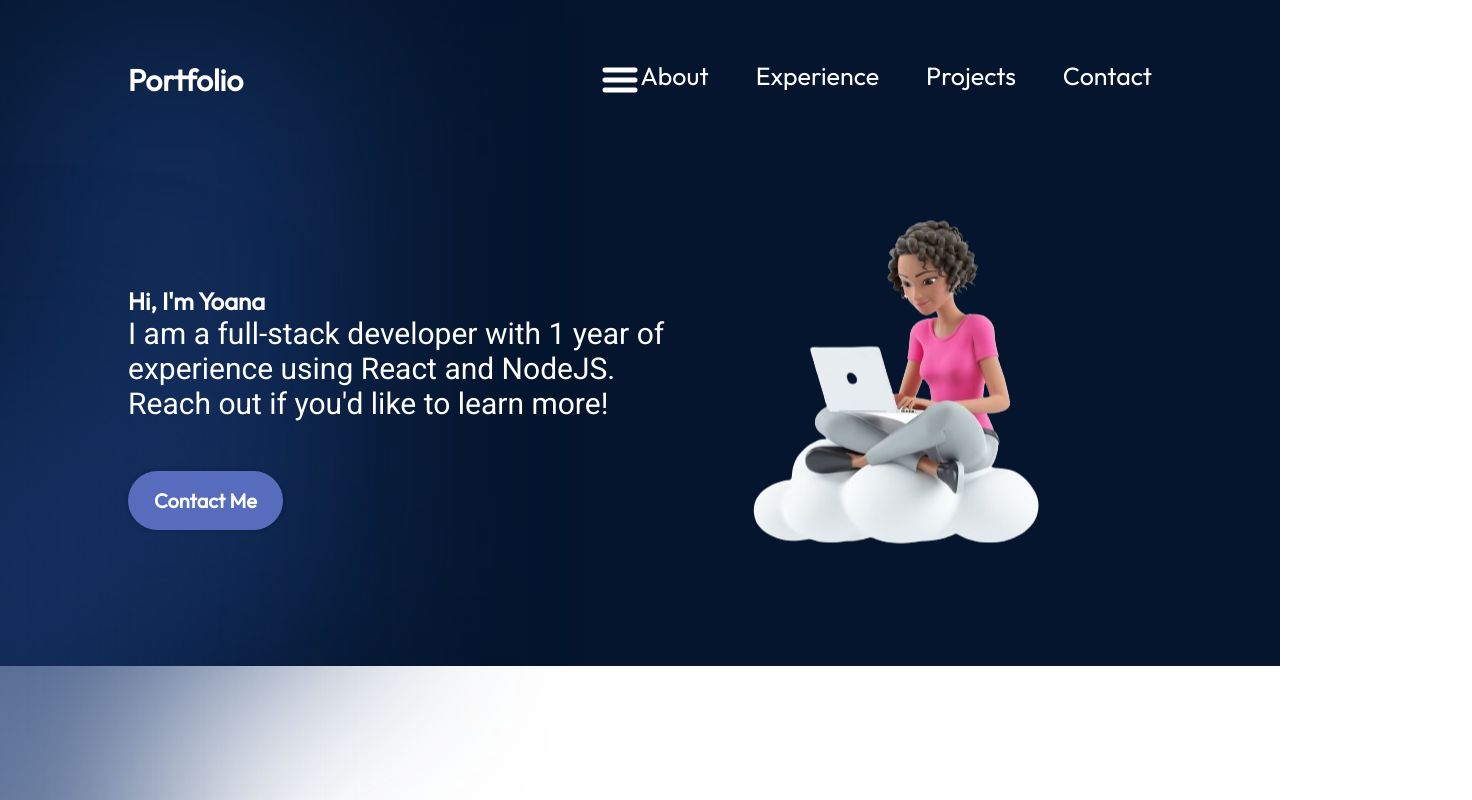
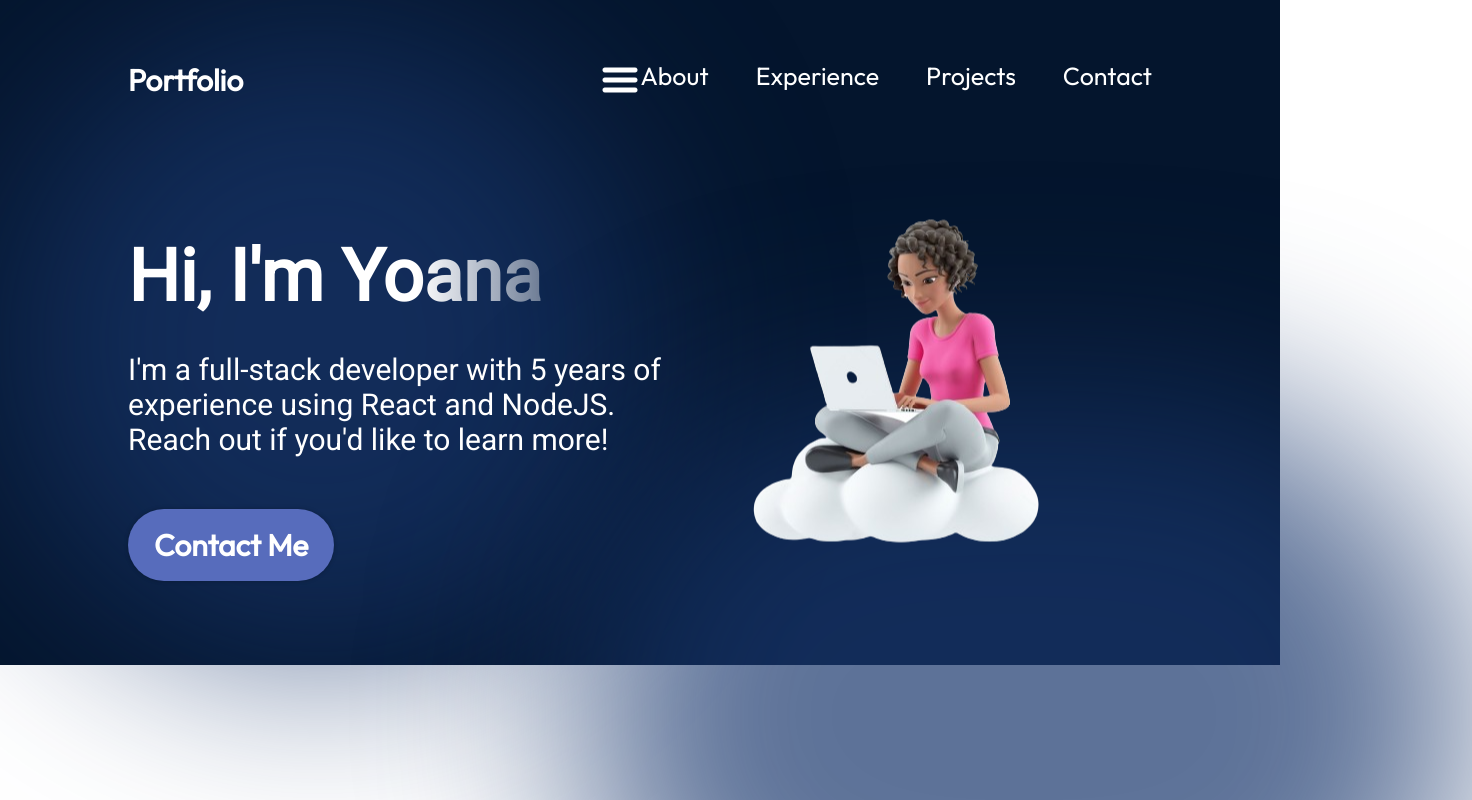
Before and after one commit to yoanastamenova/Yoanastamenova.com, a React (Vite) app: page / in a window 1280 px wide. Shown: the top 800 px of the page, 1472 px wide, since content can reach past the window. Built offline with nearby package versions, Linux system fonts and the light colour scheme.

Commit message:
fix: another fix with h1 hero tag

```diff
--- a/src/components/Hero/Hero.jsx
+++ b/src/components/Hero/Hero.jsx
@@ -1,23 +1,28 @@
-import React from 'react'
-import { getImageUrl } from "../../utils"
-import styles from "./Hero.module.css"
+import React from "react";
+
+import styles from "./Hero.module.css";
+import { getImageUrl } from "../../utils";
 
 export const Hero = () => {
   return (
     <section className={styles.container}>
-        <div className={styles.content}>
-            <h1 className={styles.item}>Hi, I'm Yoana</h1>
-            <p className={styles.description}>I am a full-stack developer with 1 year of experience using React and NodeJS.
-                Reach out if you'd like to learn more!
-            </p>
-            <a className={styles.contactBtn} href="mailto:yoana.stamenovaa@gmail.com">Contact Me</a>
-        </div>
-        <img src={getImageUrl("hero/heroImage.png")}
-        alt="Hero Image of me"
+      <div className={styles.content}>
+        <h1 className={styles.title}>Hi, I'm Yoana</h1>
+        <p className={styles.description}>
+          I'm a full-stack developer with 5 years of experience using React and
+          NodeJS. Reach out if you'd like to learn more!
+        </p>
+        <a href="mailto:myemail@email.com" className={styles.contactBtn}>
+          Contact Me
+        </a>
+      </div>
+      <img
+        src={getImageUrl("hero/heroImage.png")}
+        alt="Hero image of me"
         className={styles.heroImg}
-        />
-            <div className={styles.topBlur}></div>
-            <div className={styles.bottomBlur}></div>
+      />
+      <div className={styles.topBlur} />
+      <div className={styles.bottomBlur} />
     </section>
-  )
-}
+  );
+};
--- a/src/components/Hero/Hero.module.css
+++ b/src/components/Hero/Hero.module.css
@@ -4,8 +4,8 @@
   position: relative;
   display: flex;
   align-items: center;
-    justify-content: center;
-    margin-top: 50px;
+  justify-content: space-between;
+  margin-top: 49px;
   z-index: 1;
   margin-left: 10%;
   margin-right: 10%;
@@ -20,23 +20,23 @@
 }
 
 .title {
-    font-size: 70px;
+  font-size: 72px;
   font-weight: 900;
-    margin-bottom: 30px;
+  margin-bottom: 33px;
   font-family: var(--font-roboto);
   background: linear-gradient(
     90deg,
-        rgba(255,255,255,1) 70%,
-        rgba (255,255,255,0) 120%
+    rgba(255, 255, 255, 1) 70%,
+    rgba(255, 255, 255, 0) 120%
   );
   -webkit-text-fill-color: transparent;
-    background-clip: text;
+  -webkit-background-clip: text;
 }
 
 .description {
   font-size: 30px;
   font-family: var(--font-roboto);
-    margin-bottom: 50px;
+  margin-bottom: 52px;
 }
 
 .contactBtn {
@@ -44,10 +44,10 @@
   background-color: var(--color-primary);
   color: var(--color-text);
   border-radius: 100px;
-    font-size: 20px;
+  font-size: 30px;
   font-weight: 600;
   padding: 17px 26px;
-    box-shadow: 0 0 4px rgba(0, 0, 0, 0.25);
+  box-shadow: 0 0 4px 0 rgba(0, 0, 0, 0.25);
 }
 
 .heroImg {
@@ -77,11 +77,11 @@
   width: 50vw;
   height: 50vw;
   min-width: 350px;
-    max-width: 350px;
+  min-width: 350px;
   top: -128px;
   left: -10vw;
-    border: 764px;
-    background-color: rgba(25, 55, 109, 0.7);
+  border-radius: 764px;
+  background: rgba(25, 55, 109, 0.7);
   filter: blur(100px);
   z-index: 0;
 }
@@ -91,17 +91,17 @@
   width: 70vw;
   height: 50vw;
   min-width: 350px;
-    max-width: 250px;
+  min-width: 250px;
   top: 246px;
-    left: -25vw;
-    border: 764px;
-    background-color: rgba(25, 55, 109, 0.7);
+  right: -25vw;
+  border-radius: 764px;
+  background: rgba(25, 55, 109, 0.7);
   filter: blur(100px);
   z-index: 0;
 }
 
-@media screen and (max-width: 800px) {
-    .container{
+@media screen and (max-width: 830px) {
+  .container {
     flex-direction: column-reverse;
   }
 
```
Lines whose indentation alone changed are shown as unchanged.
